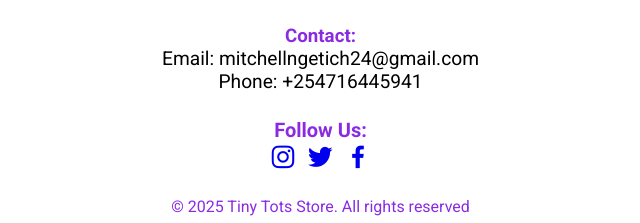
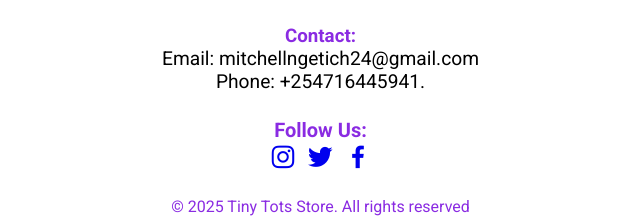
Before and after one commit to Mitche-44/TINYTOTSSTORE, a plain HTML site: page index.html in a window 1280 px wide. Shown: the part 1523-1746 px from the top of the page, 317-957 px from the left. Drawn offline with nearby package versions, Linux system fonts and the light colour scheme; no server answers.

```diff
--- a/index.html
+++ b/index.html
@@ -85,7 +85,7 @@
         <div id="footer-contact">
         <h3>Contact:</h3>
         <p>Email: mitchellngetich24@gmail.com</p>
-        <p>Phone: +254716445941</p>
+        <p>Phone: +254716445941.</p>
 
         </div>
 
```
